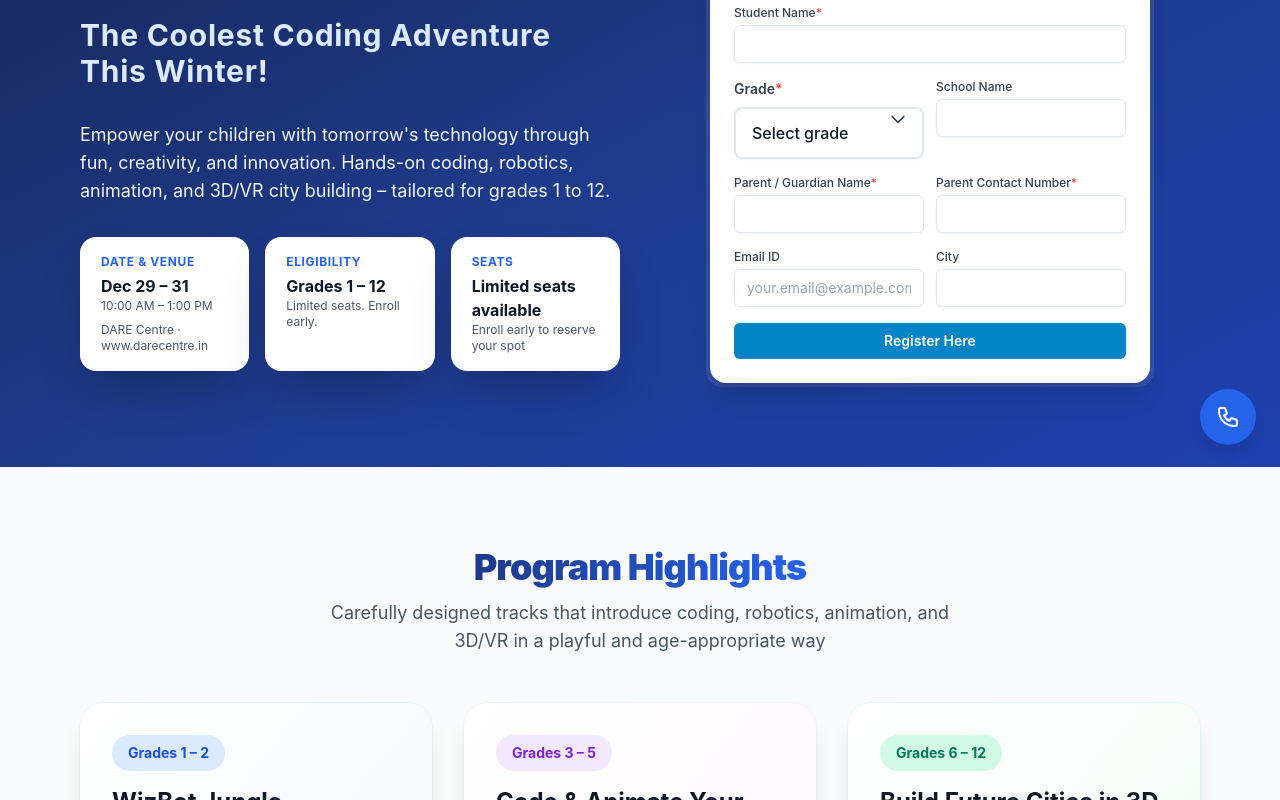
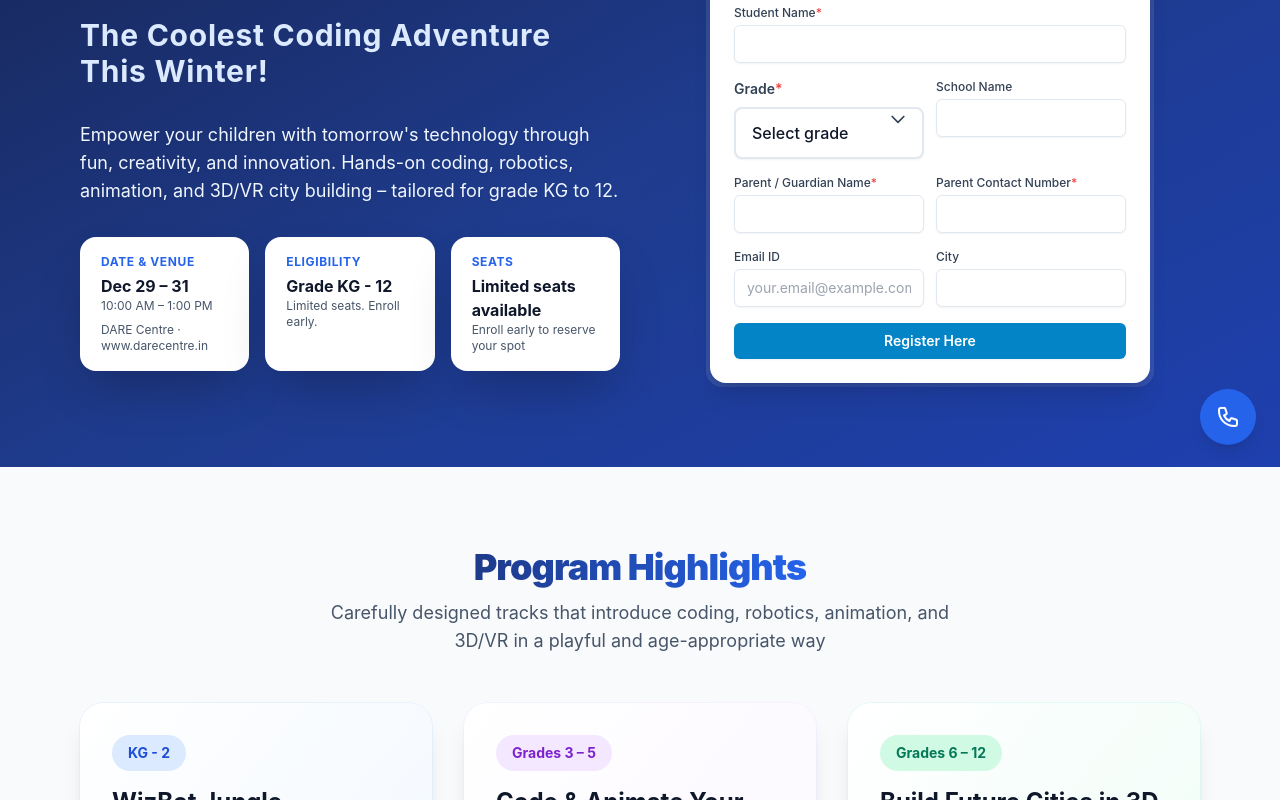
Before and after one commit to durkkasinfotech/MathematicsDay2025, a React (Vite) app: page /nxtzenwinter2025 in a window 1280 px wide. Shown: the part 320-1120 px from the top of the page. Built offline with nearby package versions, Linux system fonts and the light colour scheme; no server answers.

Commit message:
alter kg

```diff
--- a/src/components/NxtZenWinter2025Page.jsx
+++ b/src/components/NxtZenWinter2025Page.jsx
@@ -135,7 +135,7 @@ const NxtZenWinter2025Page = () => {
             </div>
             <p className="max-w-xl text-base md:text-lg text-blue-50 leading-relaxed drop-shadow-sm">
               Empower your children with tomorrow&apos;s technology through fun, creativity, and innovation.
-              Hands-on coding, robotics, animation, and 3D/VR city building – tailored for grades 1 to 12.
+              Hands-on coding, robotics, animation, and 3D/VR city building – tailored for grade KG to 12.
             </p>
 
             <div className="grid gap-4 sm:grid-cols-3 max-w-xl">
@@ -147,7 +147,7 @@ const NxtZenWinter2025Page = () => {
               </div>
               <div className="rounded-2xl bg-white backdrop-blur-md border border-white/30 px-5 py-4 shadow-2xl">
                 <p className="text-xs font-bold uppercase tracking-wider text-blue-600 mb-1">Eligibility</p>
-                <p className="text-base font-bold text-slate-900">Grades 1 – 12</p>
+                <p className="text-base font-bold text-slate-900">Grade KG - 12</p>
                 <p className="text-xs text-slate-600">Limited seats. Enroll early.</p>
               </div>
               <div className="rounded-2xl bg-white backdrop-blur-md border border-white/30 px-5 py-4 shadow-2xl">
@@ -190,7 +190,7 @@ const NxtZenWinter2025Page = () => {
                         className="w-full rounded-lg border-2 border-slate-200 px-4 py-3 text-base font-medium text-slate-900 shadow-sm focus:border-blue-500 focus:outline-none focus:ring-2 focus:ring-blue-500/20 transition-all duration-200 appearance-none bg-white cursor-pointer hover:border-slate-300"
                       >
                         <option value="" className="text-slate-500">Select grade</option>
-                        <option value="1-2" className="text-slate-900">Grades 1 – 2</option>
+                        <option value="kg-2" className="text-slate-900">KG - 2</option>
                         <option value="3-5" className="text-slate-900">Grades 3 – 5</option>
                         <option value="6-8" className="text-slate-900">Grades 6 – 8</option>
                         <option value="9-10" className="text-slate-900">Grades 9 – 10</option>
@@ -275,8 +275,8 @@ const NxtZenWinter2025Page = () => {
                   {submitStatus.message && (
                     <p
                       className={`text-xs rounded-md px-3 py-2 border ${submitStatus.type === 'success'
-                          ? 'text-emerald-700 bg-emerald-50 border-emerald-200'
-                          : 'text-red-700 bg-red-50 border-red-200'
+                        ? 'text-emerald-700 bg-emerald-50 border-emerald-200'
+                        : 'text-red-700 bg-red-50 border-red-200'
                         }`}
                     >
                       {submitStatus.message}
@@ -315,7 +315,7 @@ const NxtZenWinter2025Page = () => {
             <div className="absolute inset-0 bg-gradient-to-br from-blue-500/5 to-transparent rounded-3xl opacity-0 group-hover:opacity-100 transition-opacity duration-300" />
             <div className="relative">
               <div className="inline-flex items-center rounded-full bg-blue-100 px-4 py-2 mb-4">
-                <span className="text-sm font-bold text-blue-700">Grades 1 – 2</span>
+                <span className="text-sm font-bold text-blue-700">KG - 2</span>
               </div>
               <h3 className="text-2xl font-bold text-slate-900 mb-4 leading-tight">WizBot Jungle Adventure</h3>
               <ul className="space-y-3 text-slate-700">
```
